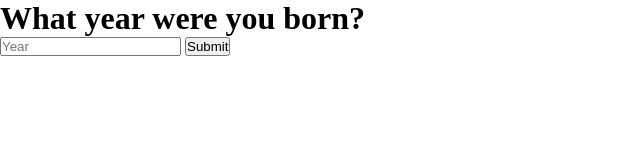
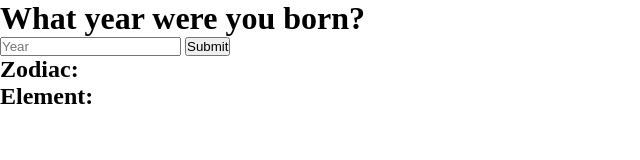
Before and after one commit to dlenh/horoscope-api, a website: page client-side-code/index.html in a window 1280 px wide. Shown: the whole page, without its empty margins (0-640 px from the left). Drawn offline with Linux system fonts and the light colour scheme.

Commit message:
Added headers

```diff
--- a/client-side-code/index.html
+++ b/client-side-code/index.html
@@ -13,12 +13,13 @@
         <input placeholder="Year" type="text">
         <button>Submit</button>
     </form>
-    <h2 id="zodiac"></h2>
-    <h2 id="element"></h2>
+    <h2 id="zodiac">Zodiac: </h2>
+    <h2 id="element">Element: </h2>
     <h2 id="compatible"></h2>
     <h2 id="incompatible"></h2>
     <h2 id="goodTraits"></h2>
     <h2 id="badTraits"></h2>
+    <img id="image" src="" alt="">
     <script src="main.js"></script>
 </body>
 </html>
```
